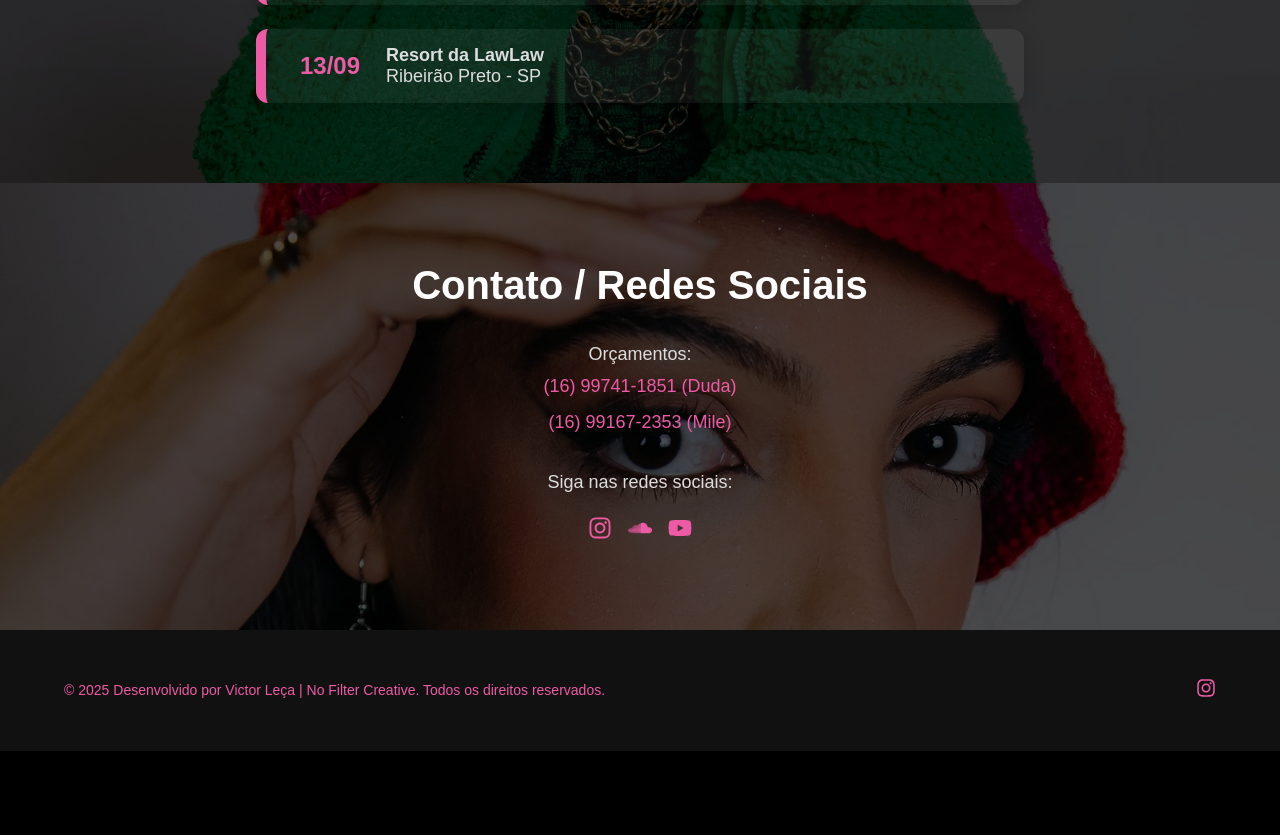
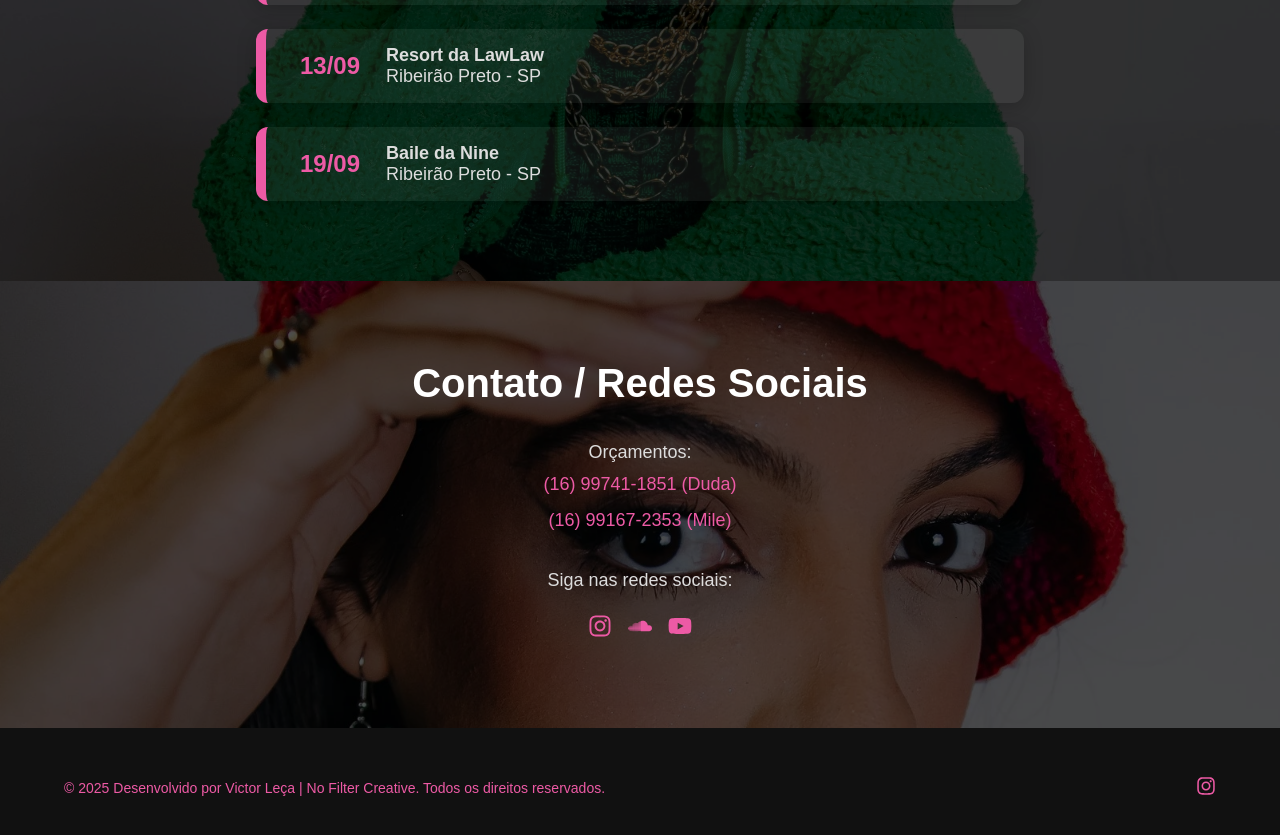
Before and after one commit to vLecaBR/djfranzoni-portfolio, a React (Create React App) app: page / in a window 1280 px wide. Shown: the part 2500-3335 px from the top of the page. Before the commit the page ends 3251 px from the top, so only its background shows below. Built offline with nearby package versions, Linux system fonts and the light colour scheme.

Commit message:
Update index.jsx

```diff
--- a/src/Components/Events/index.jsx
+++ b/src/Components/Events/index.jsx
@@ -31,6 +31,7 @@ export default function Events() {
   const events = [
     { date: "12/09", name: "Arq", local: "Ribeirão Preto - SP"  },
     { date: "13/09", name: "Resort da LawLaw", local: "Ribeirão Preto - SP" },
+    { date: "19/09", name: "Baile da Nine", local: "Ribeirão Preto - SP" },
   ];
 
   return (
```
